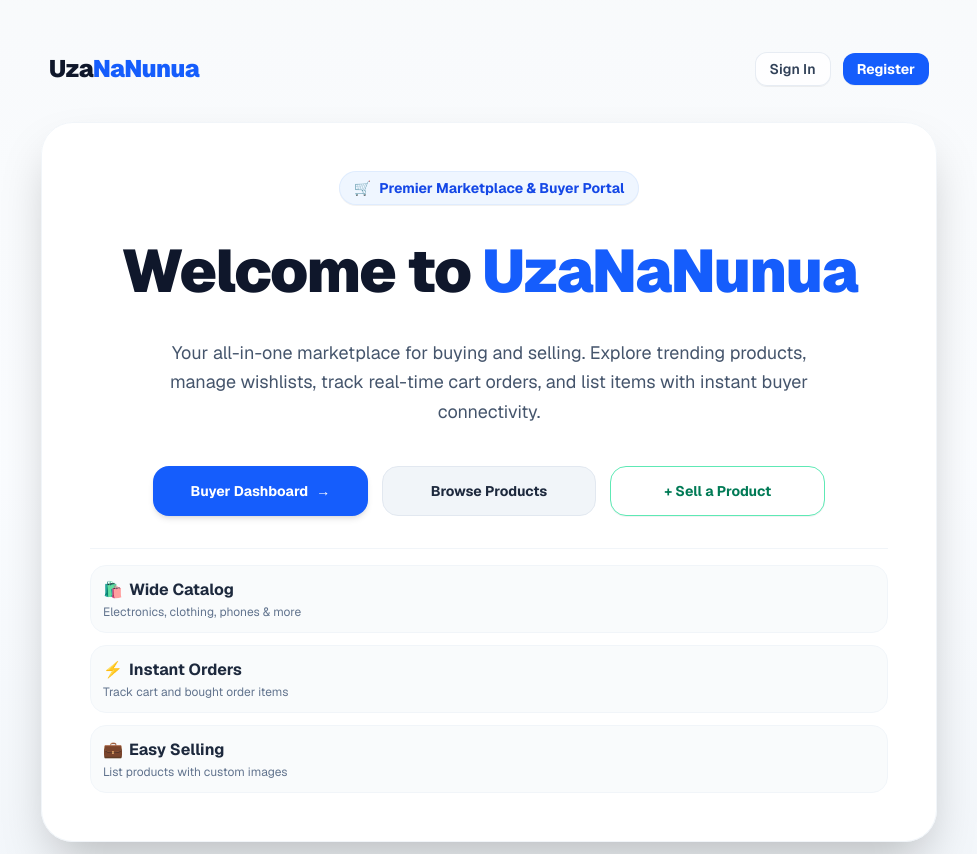
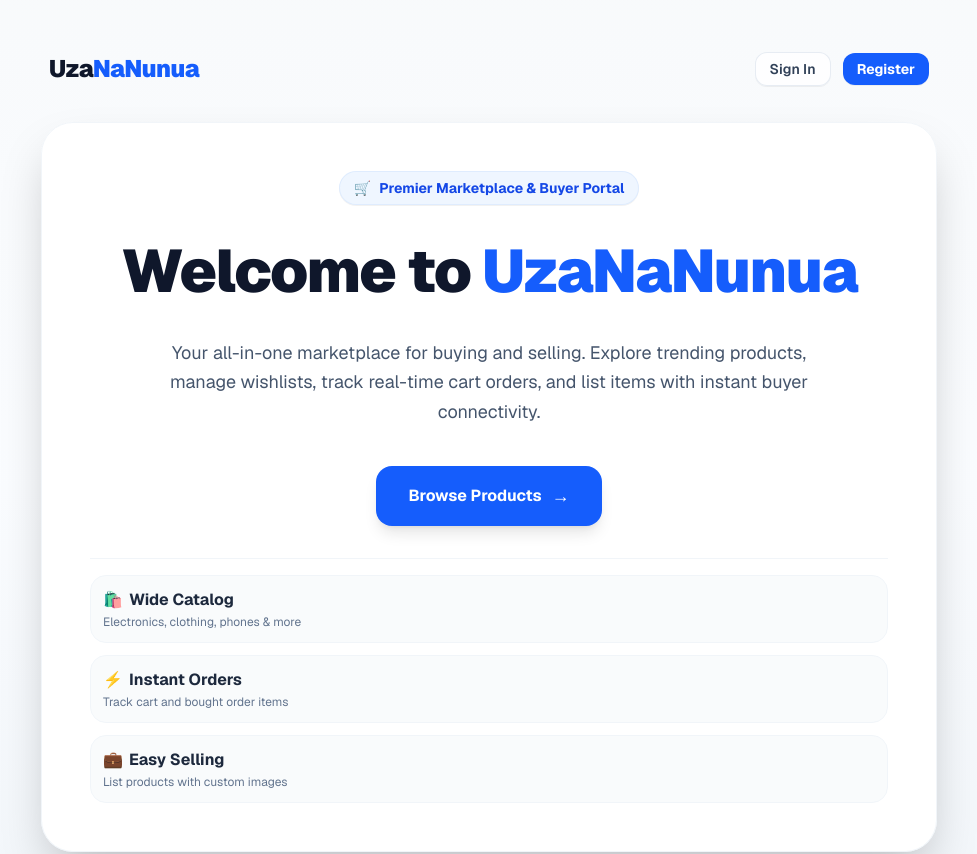
Before and after one commit to Iman-Mustafa/UzaNaNunua, a Next.js app: page / in a window 1280 px wide. Shown: the top 854 px of the page, without its empty margins (151-1128 px from the left). Built offline with nearby package versions, Linux system fonts and the light colour scheme.

Commit message:
Remove buyer and seller buttons from home page

```diff
--- a/src/app/page.tsx
+++ b/src/app/page.tsx
@@ -45,28 +45,14 @@ export default function Home() {
             Your all-in-one marketplace for buying and selling. Explore trending products, manage wishlists, track real-time cart orders, and list items with instant buyer connectivity.
           </p>
 
-          {/* Action Buttons - Stack on mobile, flex on tablet/desktop */}
-          <div className="grid grid-cols-1 sm:grid-cols-3 gap-3 sm:gap-3.5 pt-2 max-w-2xl mx-auto">
-            <Link
-              href="/buyer-dashboard"
-              className="w-full flex items-center justify-center gap-2 rounded-2xl bg-blue-600 px-5 py-3.5 text-sm font-bold text-white shadow-md hover:bg-blue-700 hover:shadow-lg active:scale-98 transition-all"
-            >
-              <span>Buyer Dashboard</span>
-              <span>&rarr;</span>
-            </Link>
-
+          {/* Primary Action Button */}
+          <div className="flex justify-center pt-2">
             <Link
               href="/products"
-              className="w-full flex items-center justify-center gap-2 rounded-2xl bg-slate-100 px-5 py-3.5 text-sm font-bold text-slate-800 hover:bg-slate-200 active:scale-98 transition-all border border-slate-200"
+              className="inline-flex items-center justify-center gap-2.5 rounded-2xl bg-blue-600 hover:bg-blue-700 active:scale-98 text-white px-8 py-4 text-base font-bold shadow-lg hover:shadow-xl transition-all min-w-[220px]"
             >
               <span>Browse Products</span>
-            </Link>
-
-            <Link
-              href="/sell"
-              className="w-full flex items-center justify-center gap-2 rounded-2xl bg-white px-5 py-3.5 text-sm font-bold text-emerald-700 hover:bg-emerald-50 active:scale-98 transition-all border border-emerald-300 shadow-2xs"
-            >
-              <span>+ Sell a Product</span>
+              <span className="text-lg">&rarr;</span>
             </Link>
           </div>
 
```
